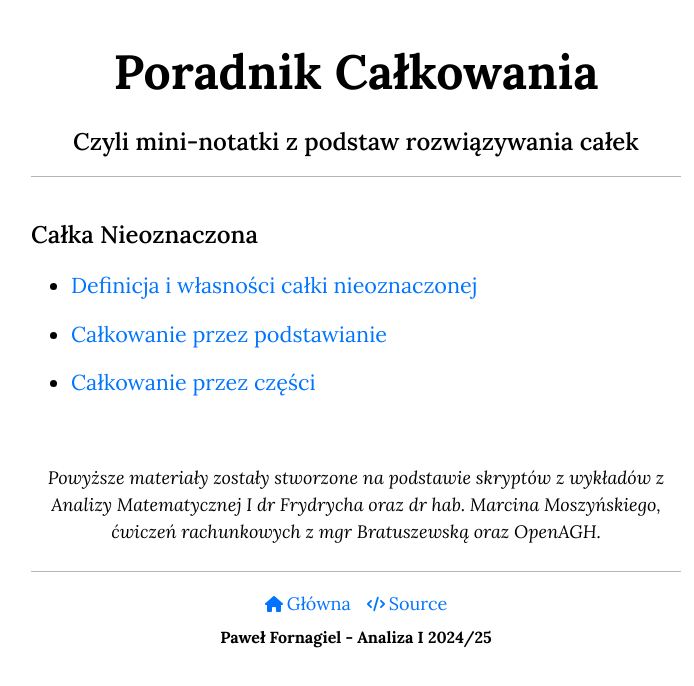
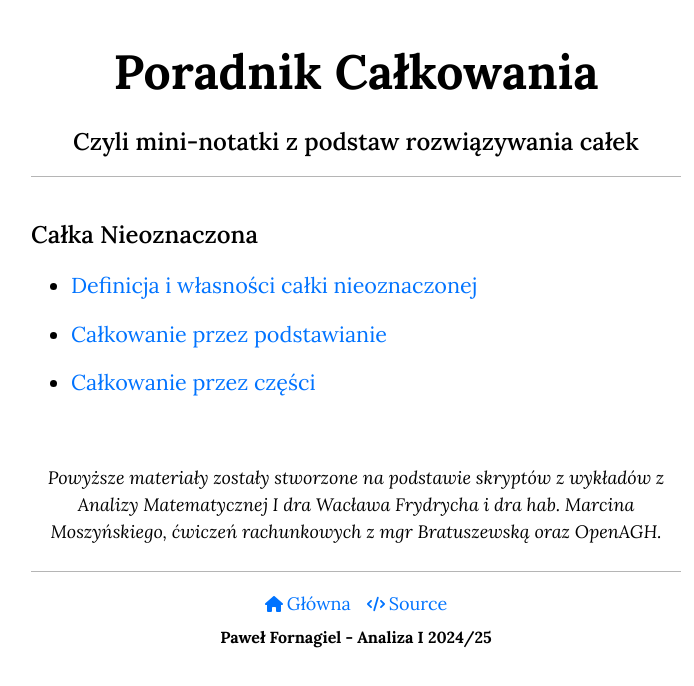
Before and after one commit to pFornagiel/poradnik-calkowania, a React (Vite) app: page /#/ in a window 1280 px wide. Shown: the top 686 px of the page, without its empty margins (284-978 px from the left). Built offline with nearby package versions, Linux system fonts and the light colour scheme.

Commit message:
fix typos

```diff
--- a/src/pages/Home.tsx
+++ b/src/pages/Home.tsx
@@ -23,7 +23,7 @@ const Home = () => {
       </div>
       <p style={{textAlign: 'center'}}>
         <i>
-          Powyższe materiały zostały stworzone na podstawie skryptów z wykładów z Analizy Matematycznej I dr Frydrycha oraz dr hab. Marcina Moszyńskiego, ćwiczeń rachunkowych z mgr Bratuszewską oraz OpenAGH.
+          Powyższe materiały zostały stworzone na podstawie skryptów z wykładów z Analizy Matematycznej I dra Wacława Frydrycha i dra hab. Marcina Moszyńskiego, ćwiczeń rachunkowych z mgr Bratuszewską oraz OpenAGH.
         </i>
       </p>
     </>
--- a/src/pages/PageSubstitution.tsx
+++ b/src/pages/PageSubstitution.tsx
@@ -133,7 +133,7 @@ const PageSubstitution = () => {
 
       <Latex>
         {String.raw`$$
-          \int \frac{\sin\left(x\right)}{\cos^{2}\left(x\right) + 1} \, dx = \int \frac{1}{1 + \cos^{2}\left(x\right)} \cdot \left[-\sin\left(x\right) \right] \, dx = -\arctan\left(\cos\left(x\right)\right) + C
+          \int \frac{\sin\left(x\right)}{\cos^{2}\left(x\right) + 1} \, dx = -\int \frac{1}{1 + \cos^{2}\left(x\right)} \cdot \left[-\sin\left(x\right) \right] \, dx = -\arctan\left(\cos\left(x\right)\right) + C
         $$`}
       </Latex>
 
```
